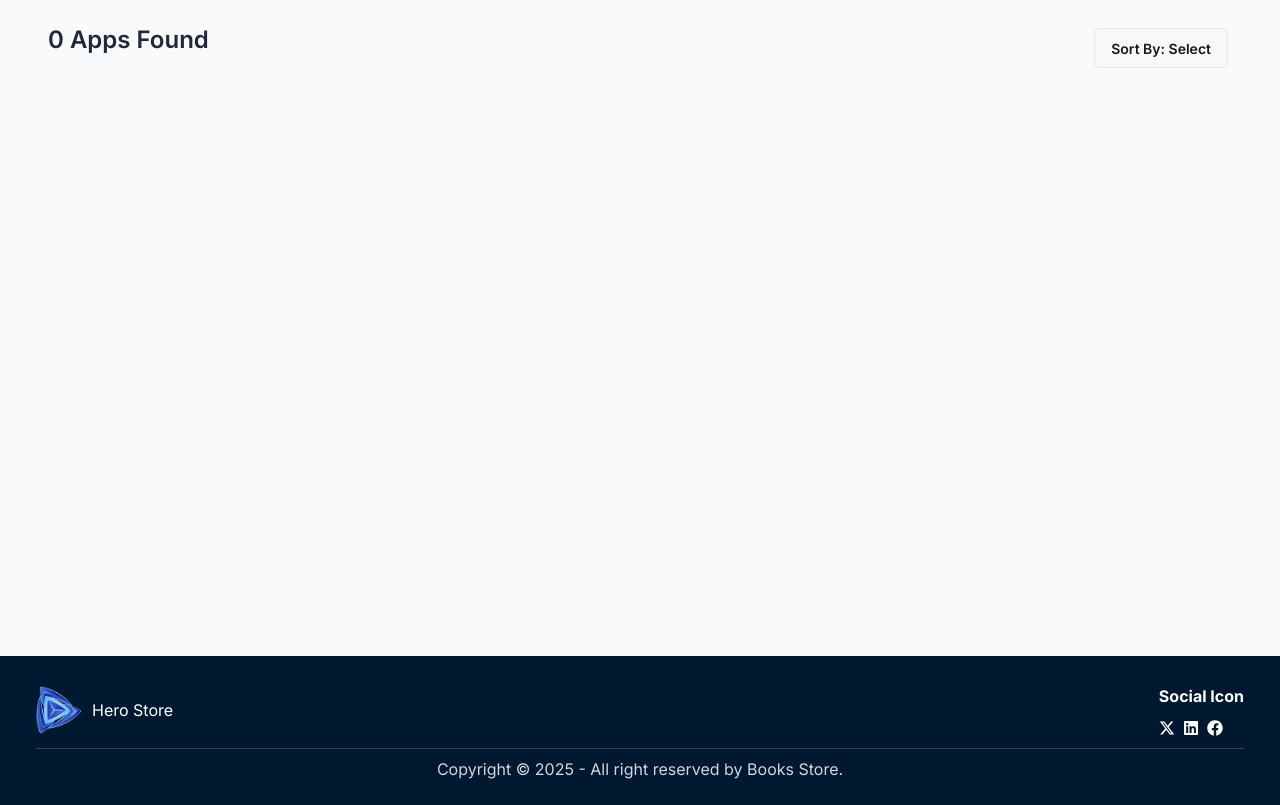
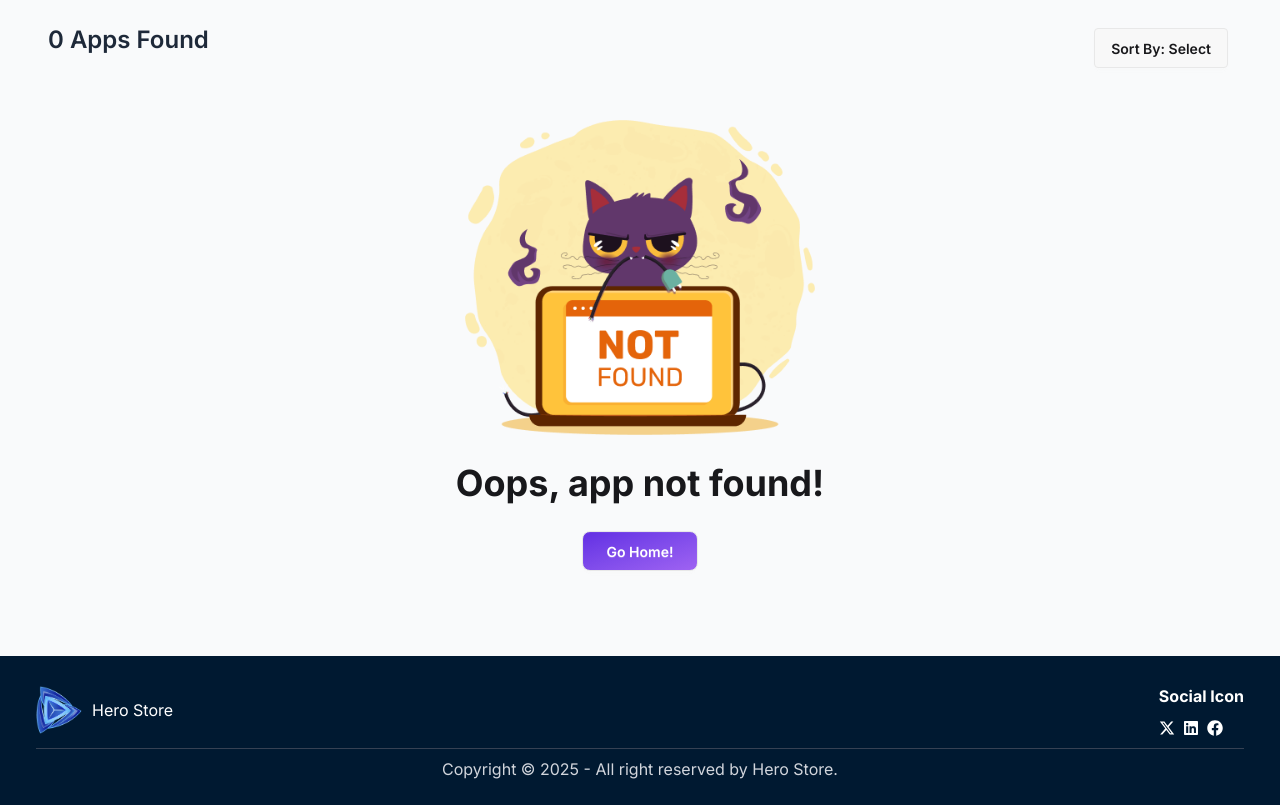
Before and after one commit to siddikur-dev/hero-store, a React (Vite) app: page /installation in a window 1280 px wide. Shown: the part 208-1013 px from the top of the page. Built offline with nearby package versions, Linux system fonts and the light colour scheme.

Commit message:
if installation page no app found show no app found

```diff
--- a/public/heroApps.json
+++ b/public/heroApps.json
@@ -376,5 +376,23 @@
       { "name": "4 star", "count": 800 },
       { "name": "5 star", "count": 620 }
     ]
+  },
+  {
+    "image": "https://i.ibb.co.com/prfg81K5/images-q-tbn-ANd9-Gc-SNVdtj-Gy-KKavdc-YC6a-Qgos-Zk-Lu2-Fr-Wd2g-X6-N5l4-M5qwtub-Re-Jox00-F5m-KZb5u6e.jpg",
+    "title": "NoteNest",
+    "companyName": "Digital Scribe Co.",
+    "id": 22,
+    "description": "Capture your thoughts, ideas, and inspirations with NoteNest, the beautifully simple yet powerful note-taking app. Organize your notes into customizable notebooks and add tags for easy searching. NoteNest supports rich text formatting, image attachments, checklists, and even audio recordings, making it a versatile tool for students, professionals, and creatives. Secure your private notes with a passcode or biometrics, and enjoy seamless, end-to-end encrypted sync across all your devices. From quick memos to detailed research, NoteNest is the perfect place for your ideas to grow.",
+    "size": 58,
+    "reviews": 51000,
+    "ratingAvg": 4.7,
+    "downloads": 2500000,
+    "ratings": [
+      { "name": "1 star", "count": 250 },
+      { "name": "2 star", "count": 450 },
+      { "name": "3 star", "count": 2000 },
+      { "name": "4 star", "count": 9000 },
+      { "name": "5 star", "count": 40000 }
+    ]
   }
 ]
--- a/src/Components/Footer/Footer.jsx
+++ b/src/Components/Footer/Footer.jsx
@@ -36,7 +36,7 @@ const Footer = () => {
 
         <aside className="py-2 text-center">
           <p className="text-sm md:text-base text-gray-300">
-            Copyright © {new Date().getFullYear()} - All right reserved by Books
+            Copyright © {new Date().getFullYear()} - All right reserved by Hero
             Store.
           </p>
         </aside>
--- a/src/Pages/Installation.jsx
+++ b/src/Pages/Installation.jsx
@@ -6,9 +6,15 @@ import useApps from "../hooks/useApps";
 import InstallationApps from "./InstallationApps";
 import { getStoredInstalledApps, removeInstalledLS } from "../Utility/AddToLS";
 import loaderImg from "../assets/logo.png";
+import appErrorImage from "../assets/App-Error.png";
 import ImageLoader from "../Components/ImageLoader";
 import { Helmet } from "react-helmet-async";
+import { useNavigate } from "react-router";
+import Button from "../Components/Button/Button";
 const Installation = () => {
+  // Navigate to all apps
+  const navigate = useNavigate();
+
   const { apps, loading } = useApps();
   //state set installedApps Data
   const [installedApps, setInstalledApps] = useState([]);
@@ -53,6 +59,7 @@ const Installation = () => {
       </div>
     );
   }
+
   return (
     <div className="bg-gray-50 min-h-screen py-8 px-4 sm:px-6 lg:px-12">
       <Helmet>
@@ -102,6 +109,20 @@ const Installation = () => {
         </div>
 
         {/* App List */}
+        {installedApps.length === 0 ? (
+          // Show not found if no apps match search
+          <div className="my-12 space-y-7">
+            <img
+              className="mx-auto w-[350px]"
+              src={appErrorImage}
+              alt="appErrorImage"
+            />
+            <div className="text-center space-y-7">
+              <h1 className="font-bold text-4xl">Oops, app not found!</h1>
+              <Button onClick={() => navigate("/")}>Go Home!</Button>
+            </div>
+          </div>
+        ) : (
           <div className="space-y-4">
             {installedApps.map((app) => (
               <InstallationApps
@@ -111,6 +132,7 @@ const Installation = () => {
               />
             ))}
           </div>
+        )}
       </div>
     </div>
   );
```
Lines whose indentation alone changed are shown as unchanged.
